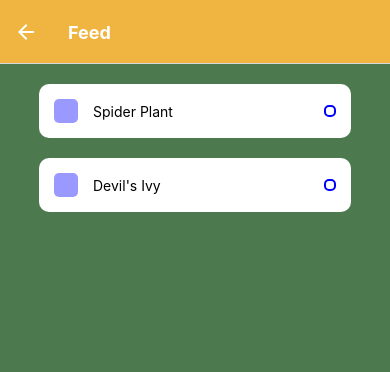
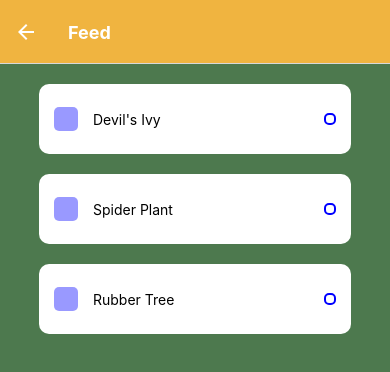
Before and after one commit to Dan-Sutton/plantmate, a React Native app: screen /Feed in a window 390 px wide. Shown: the top 372 px of the page. Built offline with nearby package versions, Linux system fonts and the light colour scheme.

Commit message:
notifications render dynamically

```diff
--- a/app/components/Notification.js
+++ b/app/components/Notification.js
@@ -1,12 +1,12 @@
 import React from "react";
 import { View, Image, StyleSheet, Text, TouchableOpacity } from "react-native";
 
-function Notification({ text }) {
+function Notification({ name }) {
   return (
     <View style={styles.item}>
       <View style={styles.itemLeft}>
         <View style={styles.square}></View>
-        <Text style={styles.itemText}>{text}</Text>
+        <Text style={styles.itemText}>{name}</Text>
       </View>
       <View style={styles.circular}></View>
     </View>
@@ -20,6 +20,7 @@ const styles = StyleSheet.create({
     backgroundColor: "white",
     padding: 15,
     borderRadius: 10,
+    height: 70,
     width: "80%",
     flexDirection: "row",
     alignItems: "center",
--- a/app/screens/Feed.js
+++ b/app/screens/Feed.js
@@ -4,17 +4,25 @@ import {
   View,
   Text,
   KeyboardAvoidingView,
+  ScrollView,
 } from "react-native";
+import { backgroundColor } from "react-native/Libraries/Components/View/ReactNativeStyleAttributes";
 import Notification from "../components/Notification";
+import { data } from "../data";
 
 function Feed({ route }) {
   return (
-    <View style={styles.container}>
-      <View style={styles.items}>
-        <Notification text={"Spider Plant"} />
-        <Notification text={"Devil's Ivy"} />
-      </View>
-    </View>
+    <>
+      <ScrollView style={{ backgroundColor: "#4D794E" }}>
+        <View style={styles.container}>
+          <View style={styles.items}>
+            {data.map((item, index) => {
+              return <Notification key={index} name={item.name} />;
+            })}
+          </View>
+        </View>
+      </ScrollView>
+    </>
   );
 }
 
```
